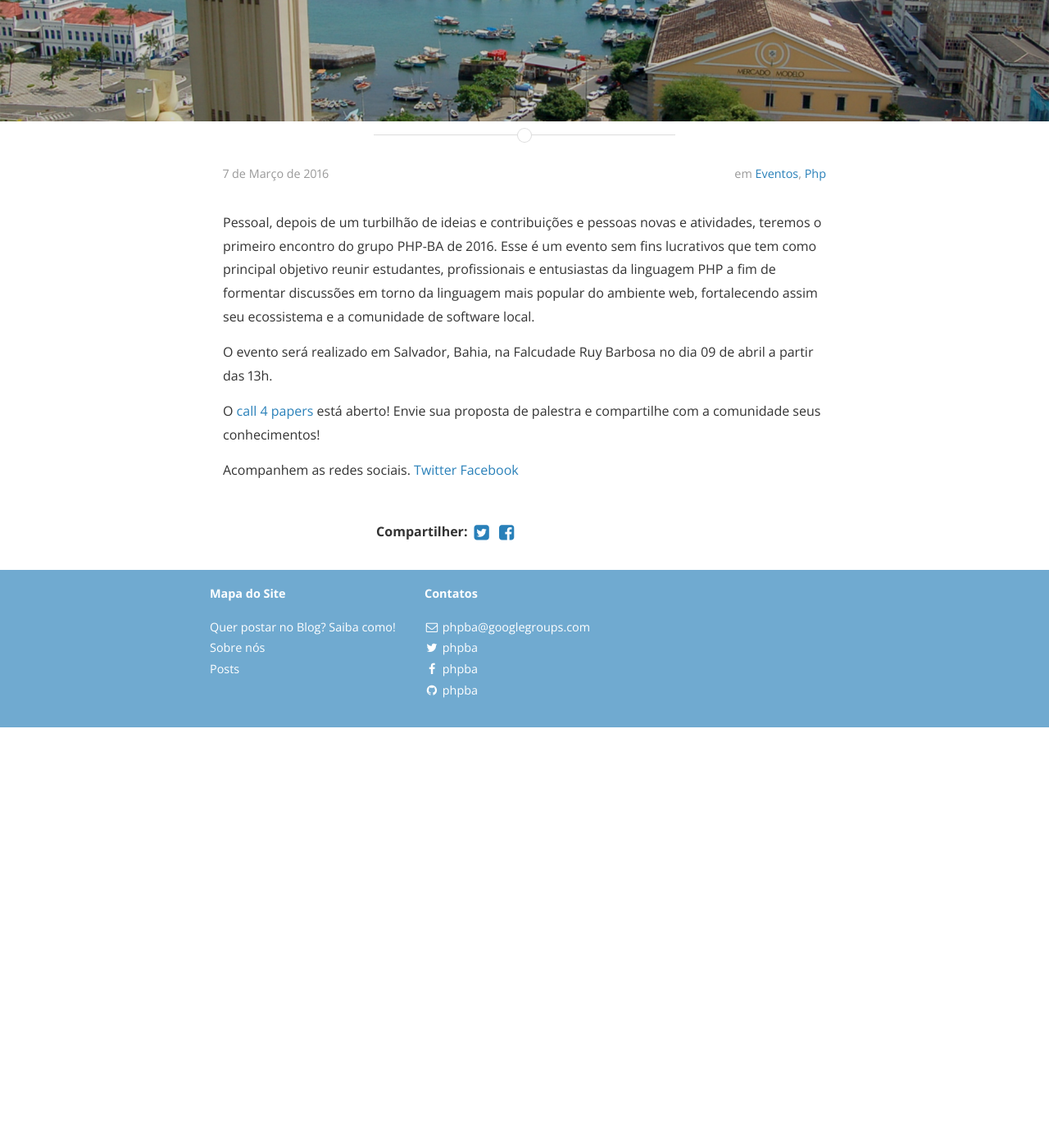
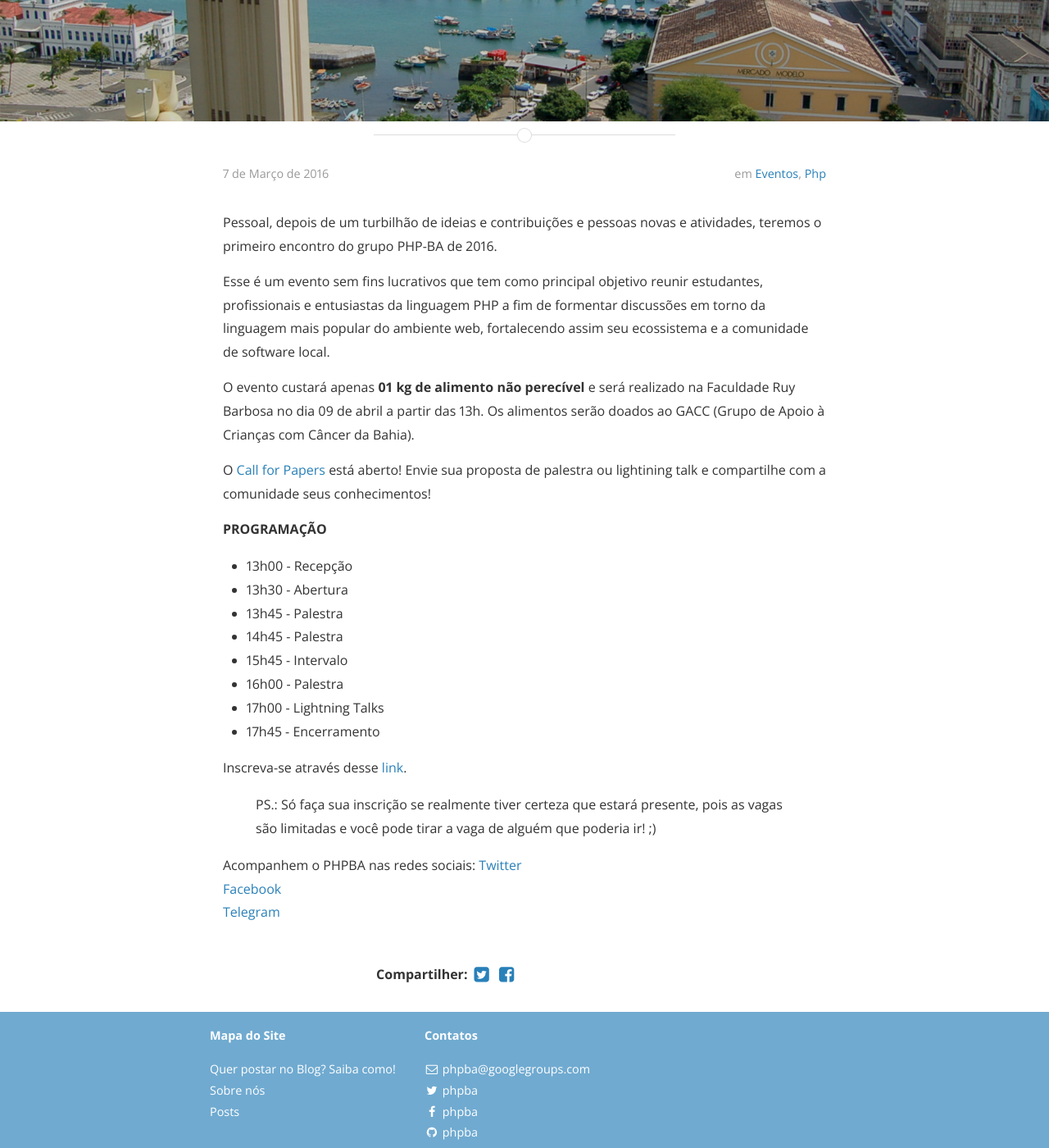
Before and after one commit to phpba/phpba.github.io, a Jekyll site: the page built from _posts/2016-03-07-1-PHPeetup-Salvador-2016.markdown, in a window 1280 px wide and 1400 px high, scrolled down 356 px. Shown: the whole window at 82% size. Built offline with Jekyll 4.4.1, drawn with Linux system fonts in a browser that asks for light colours; nearby versions of some CDN libraries; comment, search, counter and statistics services are not loaded; a style sheet for code colours, icons or effects is not loaded; before the commit the page ends 1243 px from its top, so only the background shows below that.

Commit message:
Atualizar texto sobre o primero phpeetup

```diff
--- a/_posts/2016-03-07-1-PHPeetup-Salvador-2016.markdown
+++ b/_posts/2016-03-07-1-PHPeetup-Salvador-2016.markdown
@@ -16,12 +16,29 @@ tags:
 ---
 
 Pessoal, depois de um turbilhão de ideias e contribuições e pessoas novas e atividades, teremos o primeiro encontro do grupo PHP-BA de 2016.
-Esse é um evento sem fins lucrativos que tem como principal objetivo reunir estudantes, profissionais e entusiastas  da linguagem PHP a fim de formentar discussões em torno da linguagem mais popular do ambiente web, fortalecendo assim seu ecossistema e a comunidade de software local.
 
-O evento será realizado em Salvador, Bahia, na Falcudade Ruy Barbosa no dia 09 de abril a partir das 13h.
+Esse é um evento sem fins lucrativos que tem como principal objetivo reunir estudantes, profissionais e entusiastas da linguagem PHP a fim de formentar discussões em torno da linguagem mais popular do ambiente web, fortalecendo assim seu ecossistema e a comunidade de software local.
 
-O [call 4 papers](http://speakerfight.com/events/1o-phpeetup-salvador-2016) está aberto! Envie sua proposta de palestra e compartilhe com a comunidade seus conhecimentos!
+O evento custará apenas **01 kg de alimento não perecível** e será realizado na Faculdade Ruy Barbosa no dia 09 de abril a partir das 13h. Os alimentos serão doados ao GACC (Grupo de Apoio à Crianças com Câncer da Bahia).
 
-Acompanhem as redes sociais.
+O [Call for Papers](http://speakerfight.com/events/1o-phpeetup-salvador-2016) está aberto! Envie sua proposta de palestra ou lightining talk e compartilhe com a comunidade seus conhecimentos!
+
+**PROGRAMAÇÃO**
+
+* 13h00 - Recepção
+* 13h30 - Abertura
+* 13h45 - Palestra
+* 14h45 - Palestra
+* 15h45 - Intervalo
+* 16h00 - Palestra
+* 17h00 - Lightning Talks
+* 17h45 - Encerramento
+
+Inscreva-se através desse [link](http://even.tc/1o-phpeetup).
+
+> PS.: Só faça sua inscrição se realmente tiver certeza que estará presente, pois as vagas são limitadas e você pode tirar a vaga de alguém que poderia ir! ;)
+
+Acompanhem o PHPBA nas redes sociais:
 [Twitter](https://twitter.com/phpba)
 [Facebook](https://www.facebook.com/PHPBA-1452159261670420/)
+[Telegram](https://telegram.me/joinchat/CKBipAbp_l_UlHLcsDu2Zw)
```
